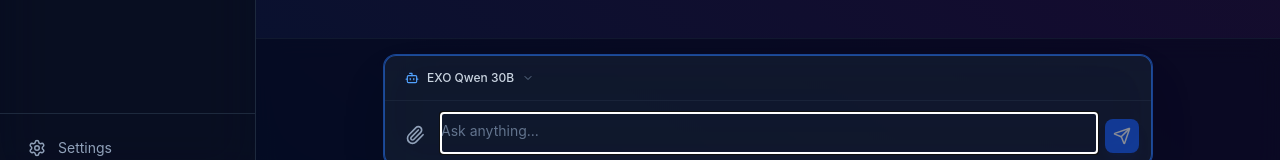
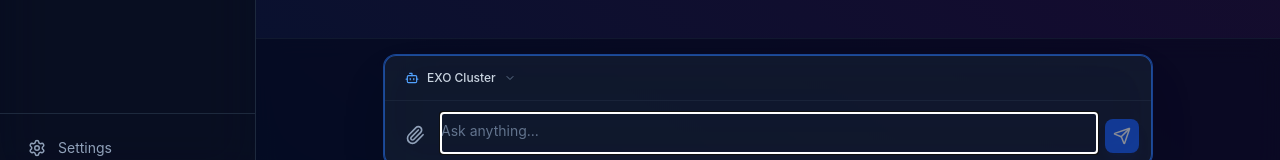
Before and after one commit to phobosd/Multi-Model-Chat, a React (Vite) app: page / in a window 1280 px wide. Shown: the part 618-778 px from the top of the page. Built offline with nearby package versions, Linux system fonts and the light colour scheme.

Commit message:
chore: rename default EXO model to 'EXO Cluster'

```diff
--- a/src/components/SettingsModal.tsx
+++ b/src/components/SettingsModal.tsx
@@ -65,7 +65,7 @@ export function SettingsModal() {
                                     <button
                                         onClick={() => addModel({
                                             id: `exo-${Date.now()}`,
-                                            name: 'EXO Model',
+                                            name: 'EXO Cluster',
                                             provider: 'exo',
                                             enabled: true,
                                             baseUrl: 'http://localhost:52415/v1',
--- a/src/store/settingsStore.ts
+++ b/src/store/settingsStore.ts
@@ -26,7 +26,7 @@ export const useSettingsStore = create<SettingsState>()(
             models: [
                 {
                     id: 'exo-qwen-30b',
-                    name: 'EXO Qwen 30B',
+                    name: 'EXO Cluster',
                     provider: 'exo',
                     enabled: true,
                     baseUrl: 'http://10.244.250.55:8000/v1',
```
